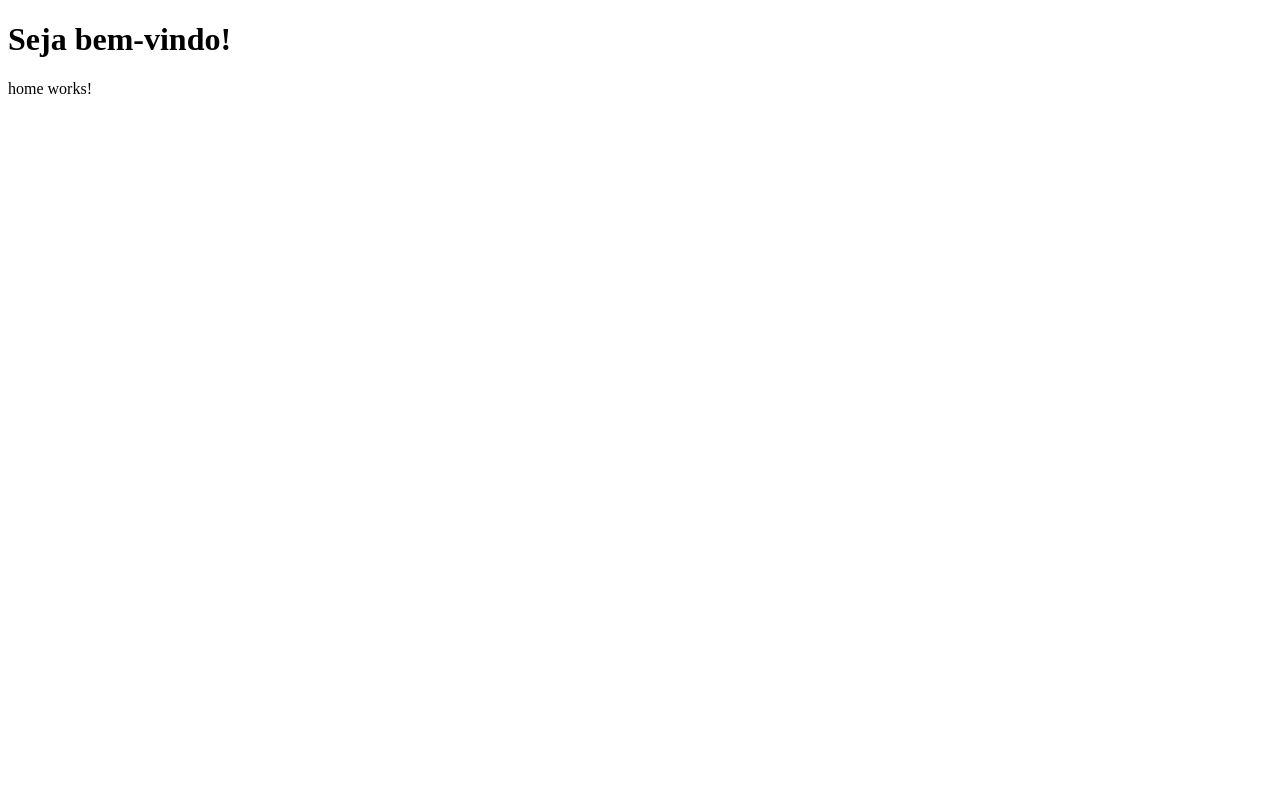
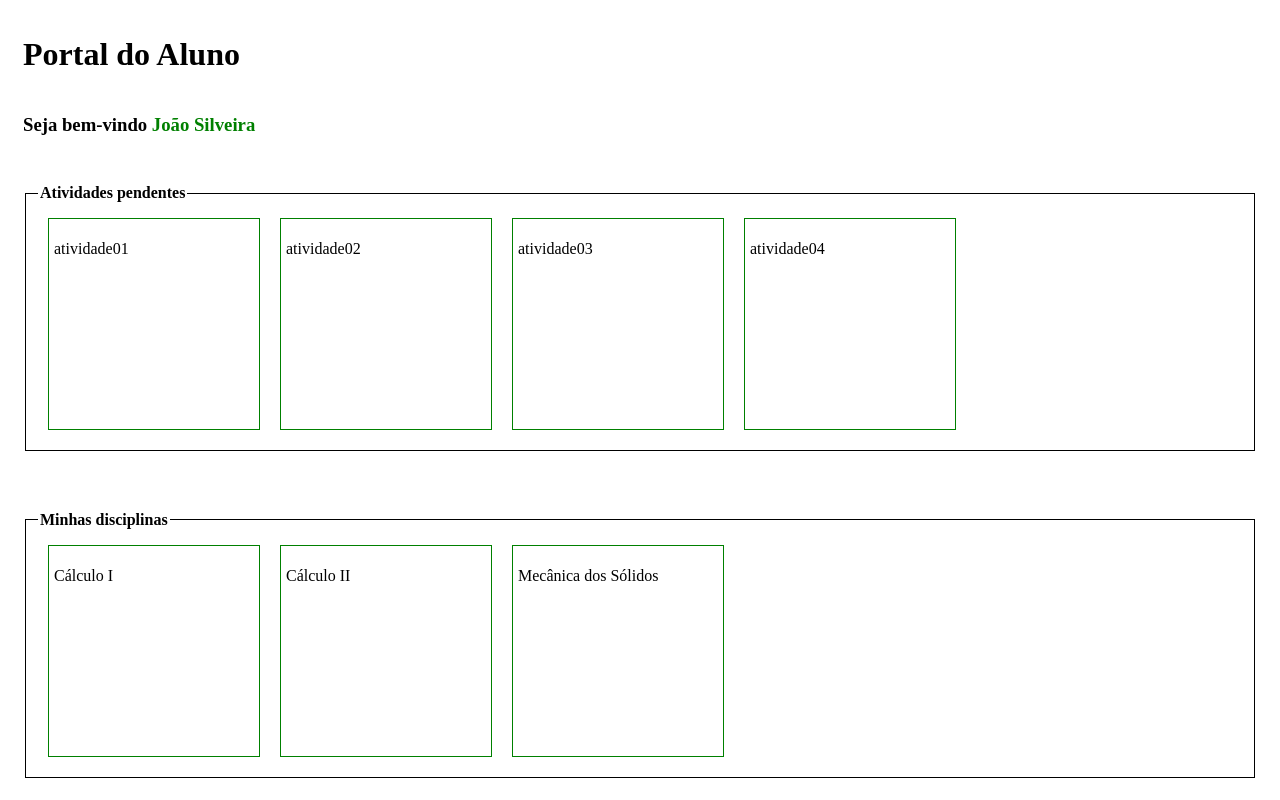
Before and after one commit to dutra357/dutra357-M2S07, an Angular app: page /home in a window 1280 px wide. Shown: the top 800 px of the page. Built offline with nearby package versions, Linux system fonts and the light colour scheme.

Commit message:
Card07. Home com cards de atividades pendentes, disciplinas e cursos. ngFor.

```diff
--- a/src/app/app.component.html
+++ b/src/app/app.component.html
@@ -1,3 +1,2 @@
-<h1>Seja bem-vindo!</h1>
 
 <router-outlet></router-outlet>
--- a/src/app/app.component.ts
+++ b/src/app/app.component.ts
@@ -1,13 +1,15 @@
+import { CommonModule } from '@angular/common';
 import { Component } from '@angular/core';
 import { RouterLink, RouterOutlet } from '@angular/router';
 
 @Component({
   selector: 'app-root',
   standalone: true,
-  imports: [RouterOutlet, RouterLink],
+  imports: [RouterOutlet, RouterLink, CommonModule],
   templateUrl: './app.component.html',
   styleUrl: './app.component.css'
 })
 export class AppComponent {
   title = 'M2S07';
+
 }
--- a/src/app/home/home.component.css
+++ b/src/app/home/home.component.css
@@ -0,0 +1,36 @@
+.container {
+    display: flex;
+    flex-direction: column;
+    justify-content: space-around;
+    margin: 10px;
+    padding: 5px;
+}
+
+.atividades, .disciplinas, .extras {
+    border: 1px solid black;
+    display: flex;
+    flex-direction: row;
+    margin-bottom: 30px;
+    margin-top: 30px;
+}
+
+.card {
+    height: 200px;
+    width: 200px;
+    border: 1px solid green;
+    margin: 10px;
+    padding: 5px;
+    max-width: 100%;
+}
+
+.card:hover {
+    border: 2px solid green;
+}
+
+legend {
+    font-weight: bold;
+}
+
+span {
+    color: green;
+}
--- a/src/app/home/home.component.html
+++ b/src/app/home/home.component.html
@@ -1 +1,26 @@
-<p>home works!</p>
+<div class="container">
+    <h1>Portal do Aluno</h1>
+    <h3>Seja bem-vindo <span>{{ aluno }}</span></h3>
+
+    <fieldset class="atividades">
+        <legend>Atividades pendentes</legend>
+        <div class="card" *ngFor="let atividade of atividades">
+            <p>{{ atividade }}</p>
+        </div>
+    </fieldset>
+
+    <fieldset class="disciplinas">
+        <legend>Minhas disciplinas</legend>
+        <div class="card" *ngFor="let disciplina of disciplinas">
+            <p>{{ disciplina }}</p>
+        </div>
+    </fieldset>
+
+    <fieldset class="extras">
+        <legend>Cursos extras</legend>
+        <div class="card" *ngFor="let curso of extras">
+            <p>{{ curso }}</p>
+        </div>
+    </fieldset>
+
+</div>
--- a/src/app/home/home.component.ts
+++ b/src/app/home/home.component.ts
@@ -1,13 +1,27 @@
+import { CommonModule } from '@angular/common';
 import { Component } from '@angular/core';
 import { RouterLink } from '@angular/router';
 
 @Component({
   selector: 'app-home',
   standalone: true,
-  imports: [RouterLink],
+  imports: [RouterLink, CommonModule],
   templateUrl: './home.component.html',
   styleUrl: './home.component.css'
 })
 export class HomeComponent {
+  aluno = "João Silveira";
+
+  atividades = [
+    'atividade01', 'atividade02', 'atividade03', 'atividade04'
+  ];
+
+  extras = [
+    'Língua Estrangeira', 'Programação - JAVA', 'Seminário'
+  ];
+
+  disciplinas = [
+    'Cálculo I', 'Cálculo II', 'Mecânica dos Sólidos'
+  ];
 
 }
```
